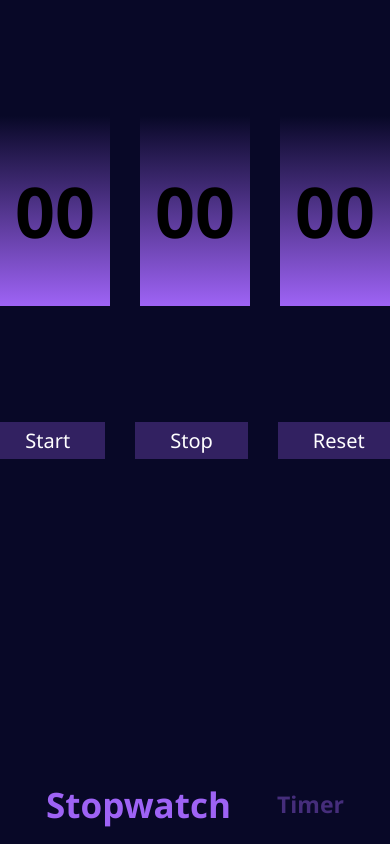
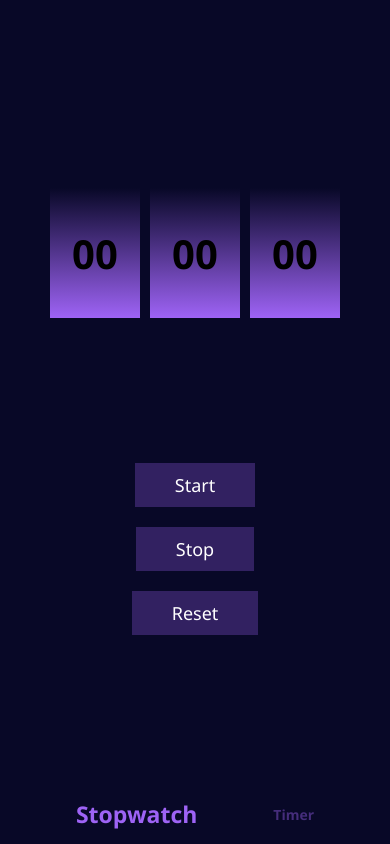
Before and after one commit to 17Akshar/CodeClause_stopwatch_and_timer, a plain HTML site: page index.html in a window 390 px wide. Drawn offline with nearby package versions, Linux system fonts and the light colour scheme.

Commit message:
responsive_stopwatch_done

```diff
--- a/main.js
+++ b/main.js
@@ -23,6 +23,7 @@ function Mode(n){
     navbar.style.backgroundColor = "#35D74D"
     stop.style.color = "#3e7922"
     time.style.color = "#1d4509"
+    btn_reset();
   }
 }
 var tens = 0;
--- a/style.css
+++ b/style.css
@@ -67,6 +67,7 @@ color: #9e63f5;
   height: 100%;
   background-color:#080827;
   transition: .5s  ease;
+  overflow: auto;
 }
 #timer{
   width: 100%;
@@ -76,12 +77,13 @@ color: #9e63f5;
 }
 #stopwatch #stop_clock{
   width: 100%;
-  height: 50%;
+  height: 60%;
   display: flex;
   flex-direction: row;
   align-items: center;
   justify-content: center;
   gap: 30px;
+  /* background-color: pink; */
 }
 #hours{
   width: 150px;
@@ -115,11 +117,12 @@ color: #9e63f5;
 }
 #stopwatch #btns{
   width: 100%;
-  height: 50%;
+  height: 10%;
   display: flex;
-  align-items: flex-start;
+  align-items: center;
   justify-content: center;
   gap: 30px;
+  /* background-color: red; */
 }
 button{
   font-size: 20px;
@@ -135,3 +138,50 @@ button:hover,button:focus{
   color: #080827;
   cursor: pointer;
 }
+
+
+@media (max-width:450px){
+  #navbar{
+    height: 60px;
+  }
+  .highlight{
+    font-size: 23px;
+  }
+  .dimlight{
+    font-size: 14px;
+  }
+  #stopwatch #stop_clock{
+    width: 100%;
+    height: 60%;
+    display: flex;
+    flex-direction: row;
+    align-items: center;
+    justify-content: center;
+    gap: 10px;
+    /* background-color: pink; */
+  }
+
+  .out{
+    font-size: 40px;
+  }
+#min{
+  width: 90px;
+  height: 130px;
+}
+#sec{
+  width: 90px;
+  height: 130px;
+}
+#hours{
+  width: 90px;
+  height: 130px;
+}
+#stopwatch #btns{
+  flex-direction: column;
+  gap: 20px;
+}
+button{
+  font-size: 18px;
+  padding: 10px 40px;
+}
+}
```
Also changed, not shown: index.html (+1 -0 lines).
